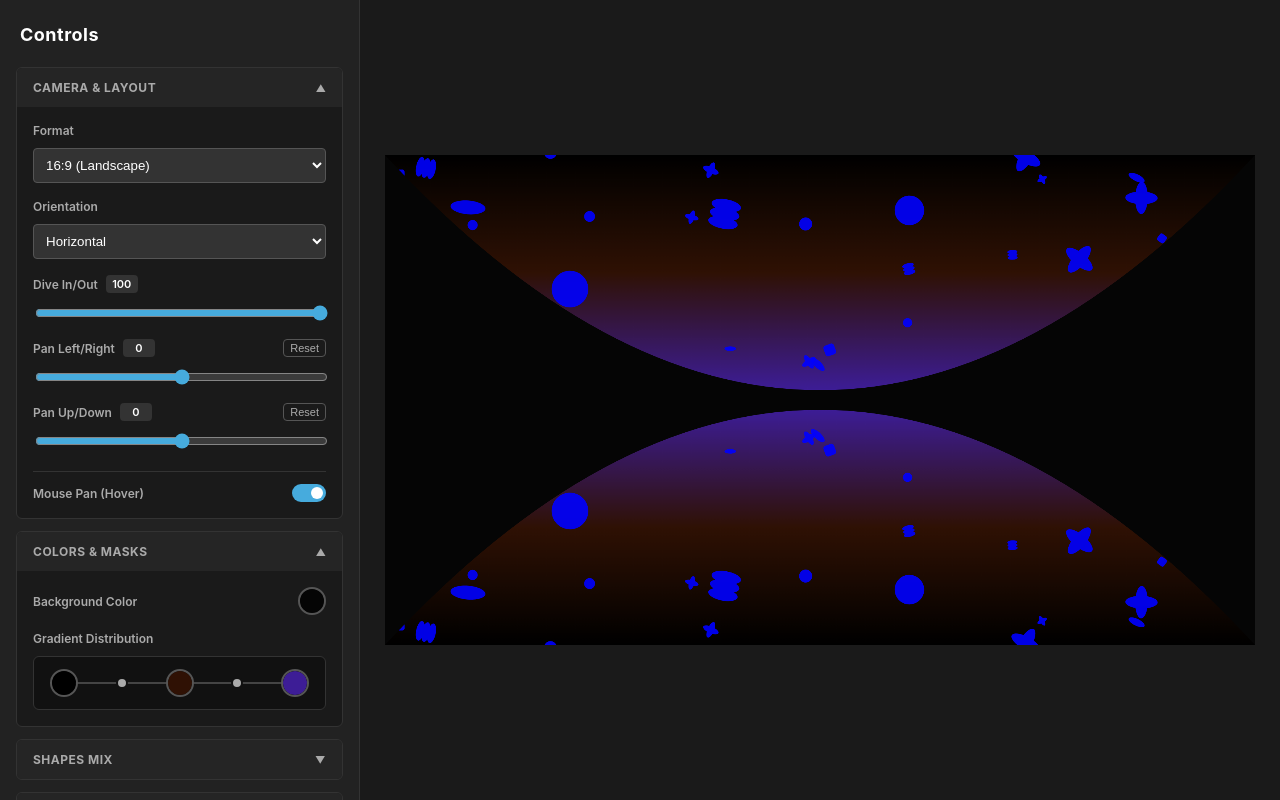
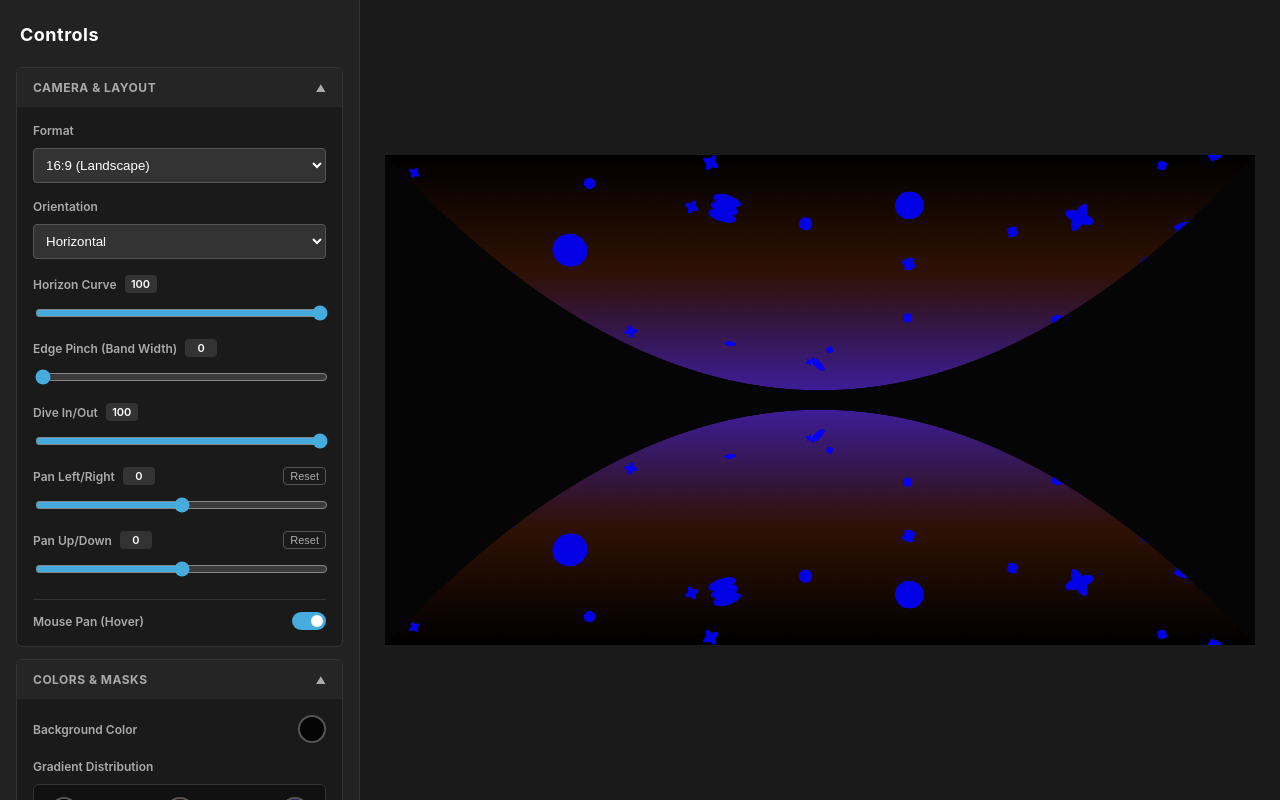
Before and after one commit to sashakoltsov/starry-heavens, a plain HTML site: page index.html in a window 1280 px wide. Drawn offline with Linux system fonts and the light colour scheme.

Commit message:
Add Horizon Curve and Edge Pinch controls
Added new range inputs for Horizon Curve and Edge Pinch with corresponding labels. Updated drawing logic to incorporate new parameters for perspective and warp effects.

```diff
--- a/index.html
+++ b/index.html
@@ -369,6 +369,18 @@
                 </div>
                 <div class="control-group">
                     <div class="label-row">
+                        <label>Horizon Curve <span class="val-badge" id="val-hCurve">100</span></label>
+                    </div>
+                    <input type="range" class="slider ui-input" id="hCurve" min="0" max="100" value="100">
+                </div>
+                <div class="control-group">
+                    <div class="label-row">
+                        <label>Edge Pinch (Band Width) <span class="val-badge" id="val-edgePinch">0</span></label>
+                    </div>
+                    <input type="range" class="slider ui-input" id="edgePinch" min="0" max="100" value="0">
+                </div>
+                <div class="control-group">
+                    <div class="label-row">
                         <label>Dive In/Out <span class="val-badge" id="val-dive">100</span></label>
                     </div>
                     <input type="range" class="slider ui-input" id="dive" min="0" max="100" value="100">
@@ -505,11 +517,6 @@
         <details>
             <summary>Parallax Layers</summary>
             <div class="details-content">
-                <div class="control-group">
-                    <label>Horizon Scale (Perspective)</label>
-                    <input type="range" class="slider ui-input" id="perspective" min="0" max="100" value="0">
-                </div>
-
                 <div class="layer-box">
                     <h4>Far Layer</h4>
                     <div class="grid-2x2">
@@ -578,6 +585,25 @@
             </div>
         </details>
 
+        <!-- Perspective & Warp -->
+        <details>
+            <summary>Perspective & Warp</summary>
+            <div class="details-content">
+                <div class="control-group">
+                    <div class="label-row">
+                        <label>Horizon Warp Pull <span class="val-badge" id="val-warpPull">50</span></label>
+                    </div>
+                    <input type="range" class="slider ui-input" id="warpPull" min="0" max="100" value="50">
+                </div>
+                <div class="control-group">
+                    <div class="label-row">
+                        <label>Corner Warp Pull <span class="val-badge" id="val-cornerPull">0</span></label>
+                    </div>
+                    <input type="range" class="slider ui-input" id="cornerPull" min="0" max="100" value="0">
+                </div>
+            </div>
+        </details>
+
         <button class="export-btn" id="exportBtn">Export PNG</button>
     </div>
 
@@ -595,6 +621,7 @@
 
         const formatSel = document.getElementById('format');
         const orientationSel = document.getElementById('orientation');
+        const hCurveRange = document.getElementById('hCurve');
         const diveRange = document.getElementById('dive');
         const panXRange = document.getElementById('panX');
         const panYRange = document.getElementById('panY');
@@ -632,6 +659,31 @@
             let g = Math.round(rgb1.g + (rgb2.g - rgb1.g) * weight);
             let b = Math.round(rgb1.b + (rgb2.b - rgb1.b) * weight);
             return rgbToHex(r, g, b);
+        }
+
+        // Calculates the slope angle and local Y coordinate of the Bezier curve at any X
+        function getCurveData(x, W, cx, y0, y1) {
+            let t;
+            let a = W - 2 * cx;
+            let b = 2 * cx;
+            let c_x = -x;
+            if (Math.abs(a) < 0.001) {
+                t = x / W;
+            } else {
+                let det = b * b - 4 * a * c_x;
+                if(det < 0) det = 0;
+                t = (-b + Math.sqrt(det)) / (2 * a);
+                if (t < 0 || t > 1) t = (-b - Math.sqrt(det)) / (2 * a);
+            }
+            t = Math.max(0, Math.min(1, t));
+
+            let dx = 2 * (1 - t) * cx + 2 * t * (W - cx);
+            let dy = 2 * (1 - t) * (y1 - y0) + 2 * t * (y0 - y1);
+            let angle = Math.atan2(dy, dx);
+
+            let curveY = (1-t)*(1-t)*y0 + 2*(1-t)*t*y1 + t*t*y0;
+
+            return { angle, curveY };
         }
 
         function initSpaceObjects() {
@@ -707,14 +759,15 @@
             });
         }
 
-        function drawSpaceLayer(W, H, gradientFill, isTopHalf, cyPeak) {
+        function drawSpaceLayer(W, H, gradientFill, isTopHalf, cx, anchorY, cyCtrl, peakY) {
             ctx.fillStyle = gradientFill;
             ctx.fillRect(0, 0, W, H);
 
             const panX = parseFloat(panXRange.value);
             const panY = parseFloat(panYRange.value);
             const diveShift = parseFloat(diveRange.value);
-            const perspective = parseFloat(document.getElementById('perspective').value);
+            const warpPull = parseFloat(document.getElementById('warpPull').value) / 100;
+            const cornerPullVal = parseFloat(document.getElementById('cornerPull').value) / 100;
             const pseudo3D = document.getElementById('pseudo3D').checked;
             const overrideTog = document.getElementById('overrideTog').checked;
             const overrideColor = document.getElementById('overrideColor').value;
@@ -765,23 +818,60 @@
                 }
 
                 let x = (obj.baseX + (pX / 100)) * W;
-                let y = normalizedY * H;
 
-                // Perspective Scale logic towards Horizon (center Y)
-                let distToCenter = Math.abs(normalizedY - 0.5) * 2; // 0 near horizon, >1 far away
+                // Read current bezier curve angle and deflection offset at object's X
+                let cData = getCurveData(x, W, cx, anchorY, cyCtrl);
+                let deflection = cData.curveY - peakY;
+
+                // Bend the entire spacefield to wrap around the lens physically
+                let y = normalizedY * H + (deflection * warpPull);
+
+                // --- CORNER WARP PULL LOGIC ---
+                let dxC = x - W/2;
+                let dyC = y - H/2;
+                let xNorm = dxC / (W/2);
+                let yNorm = dyC / (H/2);
+
+                // Exponentiate to heavily isolate the effect to the deep corners
+                let cornerFactor = Math.pow(Math.abs(xNorm * yNorm), 2);
+
+                if (cornerPullVal > 0) {
+                    let pullAmt = cornerFactor * cornerPullVal * 0.8;
+                    x += dxC * pullAmt; // Accelerate outwards
+                    y += dyC * pullAmt;
+                }
+
+                // Perspective Scale logic towards Horizon
+                let distToCenter = Math.abs(normalizedY - 0.5) * 2;
                 let horizonProximity = Math.max(0, Math.min(1, 1 - distToCenter));
-                let perspFactor = perspective / 100;
 
-                // Shrink object toward 'Far' size based on proximity to horizon
-                let horizonShrink = (obj.baseSize - sFarVal) * horizonProximity * perspFactor;
+                // Shrink object toward 'Far' size based on proximity to horizon & warp intensity
+                let horizonShrink = (obj.baseSize - sFarVal) * horizonProximity * warpPull;
                 let finalSize = Math.max(sFarVal * 0.3, obj.size - Math.max(0, horizonShrink));
 
                 ctx.save();
                 ctx.translate(x, y);
+
+                // Apply Corner Stretch (elongate physically into the corner)
+                if (cornerPullVal > 0 && cornerFactor > 0.01) {
+                    let angleToCorner = Math.atan2(dyC, dxC);
+                    ctx.rotate(angleToCorner);
+                    let pullStretch = 1 + (cornerFactor * cornerPullVal * 6); // Stretch multiplier
+                    ctx.scale(pullStretch, 1);
+                    ctx.rotate(-angleToCorner); // Reset angle so normal curve rotations can apply smoothly
+                }
+
+                // Align object rotation tangent to the bezier curve
+                let warpAngle = cData.angle * warpPull;
+                ctx.rotate(warpAngle);
+
+                // Tangential stretch for edge-warp perspective projection
+                let tangentStretch = 1 + (Math.abs(warpAngle) * 0.6 * warpPull);
+                let s = (finalSize / 100) * (W / 1200);
+                ctx.scale(s * tangentStretch, s * scaleYSign);
+
+                // Apply local object rotation
                 ctx.rotate(obj.rotation);
-
-                let s = (finalSize / 100) * (W / 1200);
-                ctx.scale(s, s * scaleYSign);
 
                 // Absolute layer opacity
                 let layerOpacity = opacities[obj.layerId];
@@ -830,6 +920,19 @@
             touchpoint.style.width = `${cssW}px`;
             touchpoint.style.height = `${cssH}px`;
 
+            const hCurveVal = parseFloat(hCurveRange.value);
+            document.getElementById('val-hCurve').innerText = hCurveVal;
+
+            if(document.getElementById('val-edgePinch')) {
+                document.getElementById('val-edgePinch').innerText = document.getElementById('edgePinch').value;
+            }
+            if(document.getElementById('val-warpPull')) {
+                document.getElementById('val-warpPull').innerText = document.getElementById('warpPull').value;
+            }
+            if(document.getElementById('val-cornerPull')) {
+                document.getElementById('val-cornerPull').innerText = document.getElementById('cornerPull').value;
+            }
+
             document.getElementById('val-dive').innerText = diveRange.value;
             document.getElementById('val-panX').innerText = panXRange.value;
             document.getElementById('val-panY').innerText = panYRange.value;
@@ -851,13 +954,25 @@
             const baseDepth = (dive / 100) * maxDepth;
 
             const cx = (W / 2) + ((panX / 50) * (W / 2));
-            const shiftY = (panY / 50) * (H / 4);
+            const shiftY = (panY / 50) * (H / 3); // Increased vertical pan range
 
             let peakTop = baseDepth + shiftY;
             let peakBot = baseDepth - shiftY;
 
-            const cyTop = peakTop * 2;
-            const cyBot = H - (peakBot * 2);
+            // Horizon Curve Logic (dynamic edge anchors)
+            const c = hCurveVal / 100;
+            const flatDepth = H * 0.01; // Significantly flatter curve depth when slider is at 0
+
+            // Edge Pinch Logic
+            const edgePinchVal = parseFloat(document.getElementById('edgePinch').value) / 100;
+            const maxPinch = (H / 2) - gap;
+            const pinchOffset = edgePinchVal * maxPinch;
+
+            let anchorYTop = pinchOffset * c + (peakTop - flatDepth) * (1 - c);
+            const cyTop = 2 * peakTop - anchorYTop;
+
+            let anchorYBot = (H - pinchOffset) * c + ((H - peakBot) + flatDepth) * (1 - c);
+            const cyBot = 2 * (H - peakBot) - anchorYBot;
 
             // Mixed Gradients
             const c1 = c1Picker.value, c2 = c2Picker.value, c3 = c3Picker.value;
@@ -879,22 +994,28 @@
             botGrad.addColorStop(0.5, c2); botGrad.addColorStop(stopM2, mix2);
             botGrad.addColorStop(1, c3);
 
-            // Draw Top
+            // Draw Top Shape
             ctx.save();
             ctx.beginPath();
-            ctx.moveTo(0, 0); ctx.lineTo(W, 0); ctx.quadraticCurveTo(cx, cyTop, 0, 0);
+            ctx.moveTo(0, 0);
+            ctx.lineTo(W, 0);
+            ctx.lineTo(W, anchorYTop);
+            ctx.quadraticCurveTo(cx, cyTop, 0, anchorYTop);
             ctx.closePath();
             ctx.clip();
-            drawSpaceLayer(W, H, topGrad, true, cyTop);
+            drawSpaceLayer(W, H, topGrad, true, cx, anchorYTop, cyTop, peakTop);
             ctx.restore();
 
-            // Draw Bottom
+            // Draw Bottom Shape
             ctx.save();
             ctx.beginPath();
-            ctx.moveTo(0, H); ctx.lineTo(W, H); ctx.quadraticCurveTo(cx, cyBot, 0, H);
+            ctx.moveTo(0, H);
+            ctx.lineTo(W, H);
+            ctx.lineTo(W, anchorYBot);
+            ctx.quadraticCurveTo(cx, cyBot, 0, anchorYBot);
             ctx.closePath();
             ctx.clip();
-            drawSpaceLayer(W, H, botGrad, false, cyBot);
+            drawSpaceLayer(W, H, botGrad, false, cx, anchorYBot, cyBot, H - peakBot);
             ctx.restore();
         }
 
```
